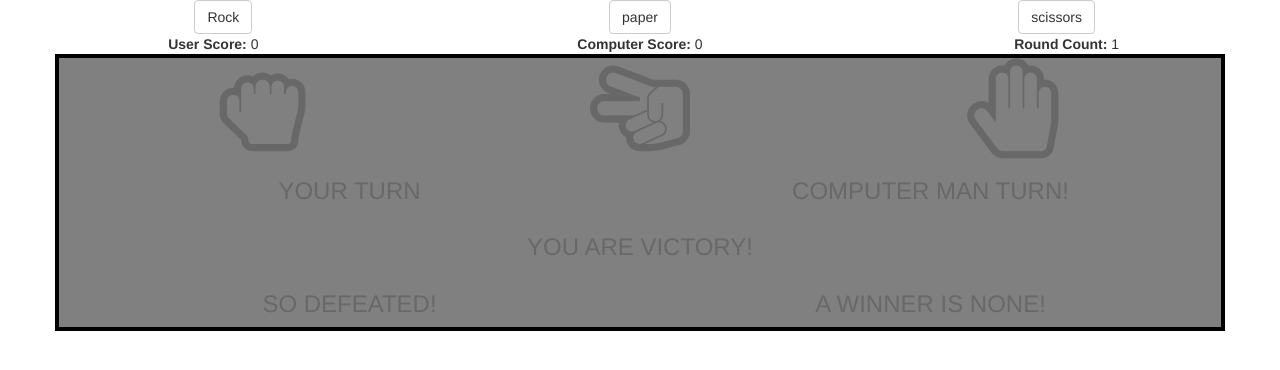
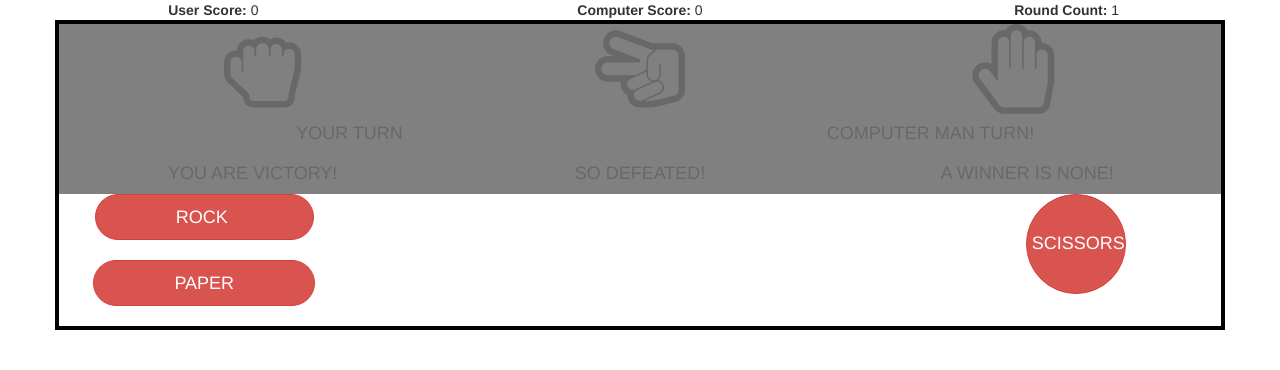
Before and after one commit to eliezerwohl/RockPaperScissors, a PHP site: page / in a window 1280 px wide. Shown: the top 370 px of the page. Run offline with PHP 8.4, Linux system fonts and the light colour scheme; some libraries are stand-ins or nearby versions.

Commit message:
added buttons

```diff
--- a/home.html
+++ b/home.html
@@ -2,7 +2,9 @@
 <html>
 <head>
   <title></title>
-
+  <meta charset="utf-8">
+    <meta http-equiv="X-UA-Compatible" content="IE=edge">
+    <meta name="viewport" content="width=device-width, initial-scale=1">
   <link rel="stylesheet" href="https://maxcdn.bootstrapcdn.com/bootstrap/3.3.6/css/bootstrap.min.css" integrity="sha384-1q8mTJOASx8j1Au+a5WDVnPi2lkFfwwEAa8hDDdjZlpLegxhjVME1fgjWPGmkzs7" crossorigin="anonymous">
   <link rel="stylesheet" type="text/css" href="styles/shapes.css">
   <link rel="stylesheet" href="https://maxcdn.bootstrapcdn.com/font-awesome/4.5.0/css/font-awesome.min.css">
@@ -13,17 +15,6 @@
 
 <body>
   <div class="container-fluid">
-    <div class="row-fluid">
-      <div class="col-md-4">
-        <button class="btn btn-default" data-choice="rock">Rock</button>
-      </div>
-      <div class="col-md-4">
-      <button class="btn btn-default" data-choice="paper"> paper </button>
-      </div>
-      <div class="col-md-4">
-      <button class="btn btn-default" data-choice="scissors"> scissors </button>
-      </div>
-    </div>
     <div class="row">
       <div class="col-md-4">
         <strong>User Score: </strong><span id="userScore">0</span>
@@ -35,38 +26,53 @@
         <strong>Round Count: </strong><span id="roundCount">1</span>
       </div>
     </div>
+  </div>
     <div class="container screen">
       <div class="row">
         <div class="col-md-12">
           <div class="col-xs-4">
-           <i class="fa fa-hand-rock-o"></i>
+            <i class="fa fa-hand-rock-o"></i>
           </div>
           <div class="col-xs-4">
             <i class="fa fa-hand-scissors-o"></i>
           </div>
           <div class="col-xs-4">
-          <i class="fa fa-hand-paper-o"></i>
+            <i class="fa fa-hand-paper-o"></i>
           </div>
         </div><!-- col md 12 -->
       </div>
       <div class="row">
         <div class="col-xs-6">
-        <h3 class="playerTurn">YOUR TURN</h3>
+        <h4 class="playerTurn">YOUR TURN</h4>
         </div>
         <div clas="col-xs-6">
-          <h3 class="computerTurn">COMPUTER MAN TURN! </h3>
+          <h4 class="computerTurn">COMPUTER MAN TURN! </h4>
         </div>
       </div>
       <div class="row">
-        <div clas="col-xs-6">
-          <h3 class="playerVictory">YOU ARE VICTORY!</h3>
+        <div class="col-xs-4">
+          <h4 class="playerVictory">YOU ARE VICTORY!</h4>
         </div>
-        <div class="col-xs-6">
-          <h3 class="computerVictory">SO DEFEATED!</h3>
+        <div class="col-xs-4">
+          <h4 class="computerVictory">SO DEFEATED!</h4>
         </div>
-         <div class="col-xs-6">
-          <h3 class="playerTie">A WINNER IS NONE!</h3>
+         <div class="col-xs-4">
+          <h4 class="playerTie">A WINNER IS NONE!</h4>
         </div>
+      </div>
+      <div class="row control">
+        <div class="col-xs-3">
+          <button class="btn btn-danger btn-lg control-btn" data-choice="rock">ROCK&nbsp </button>
+          <button class="btn btn-danger btn-lg control-btn" data-choice="paper">PAPER </button>
+        </div>
+        <div class="col-xs-2 hidden-xs hidden-sm">
+
+        </div>
+        <div class="col-xs-4">
+        </div>
+        <div class="col-xs-3">
+        <button type="button" class="btn btn-danger btn-circle btn-xl" data-choice="scissors">SCISSORS</button>
+
       </div>
     </div>
   </div>
--- a/javascript/randomstring.js
+++ b/javascript/randomstring.js
@@ -6,7 +6,7 @@ function bindControl() {
     playerChoice = $(this).attr('data-choice');
     playersMove();
     setTimeout(gameLogic, 3000);
-    setTimeout(bindControl, 6000);
+    setTimeout(bindControl, 5500);
   });
 }
 
@@ -32,10 +32,10 @@ function gameLogic() {
   var computerChoice = Math.floor(Math.random() * attackOptions.length);
   if (computerChoice === 0) {
     computerAttack = "paper";
-    $(".fa-hand-scissors-o, .computerTurn").fadeTo("fast", 1.0).delay(2000).fadeTo("fast", 0.3);
+    $(".fa-hand-paper-o, .computerTurn").fadeTo("fast", 1.0).delay(2000).fadeTo("fast", 0.3);
   } else if (computerChoice === 1) {
     computerAttack = "rock";
-    $(".fa-hand-scissors-o, .computerTurn").fadeTo("fast", 1.0).delay(2000).fadeTo("fast", 0.3);
+    $(".fa-hand-rock-o, .computerTurn").fadeTo("fast", 1.0).delay(2000).fadeTo("fast", 0.3);
   } else if (computerChoice === 2) {
     computerAttack = "scissors";
     $(".fa-hand-scissors-o, .computerTurn").fadeTo("fast", 1.0).delay(2000).fadeTo("fast", 0.3);
--- a/styles/styles.css
+++ b/styles/styles.css
@@ -1,5 +1,5 @@
 .fa {
-  font-size:100px;
+  font-size:90px;
   opacity: 0.3;
 }
 
@@ -14,3 +14,23 @@
 body{
   text-align: center;
 }
+
+.btn-circle {
+  width: 100px;
+  height: 100px;
+  padding: 30px 5px;
+  font-size: 18px;
+  line-height: 1.33;
+  border-radius: 65px;
+  left-margin:100px;
+}
+
+.control {
+  background-color:white;
+}
+.control-btn{
+ border-radius:23px;
+padding-left: 80px;
+padding-right:80px;
+margin-bottom: 20px;
+}
```
